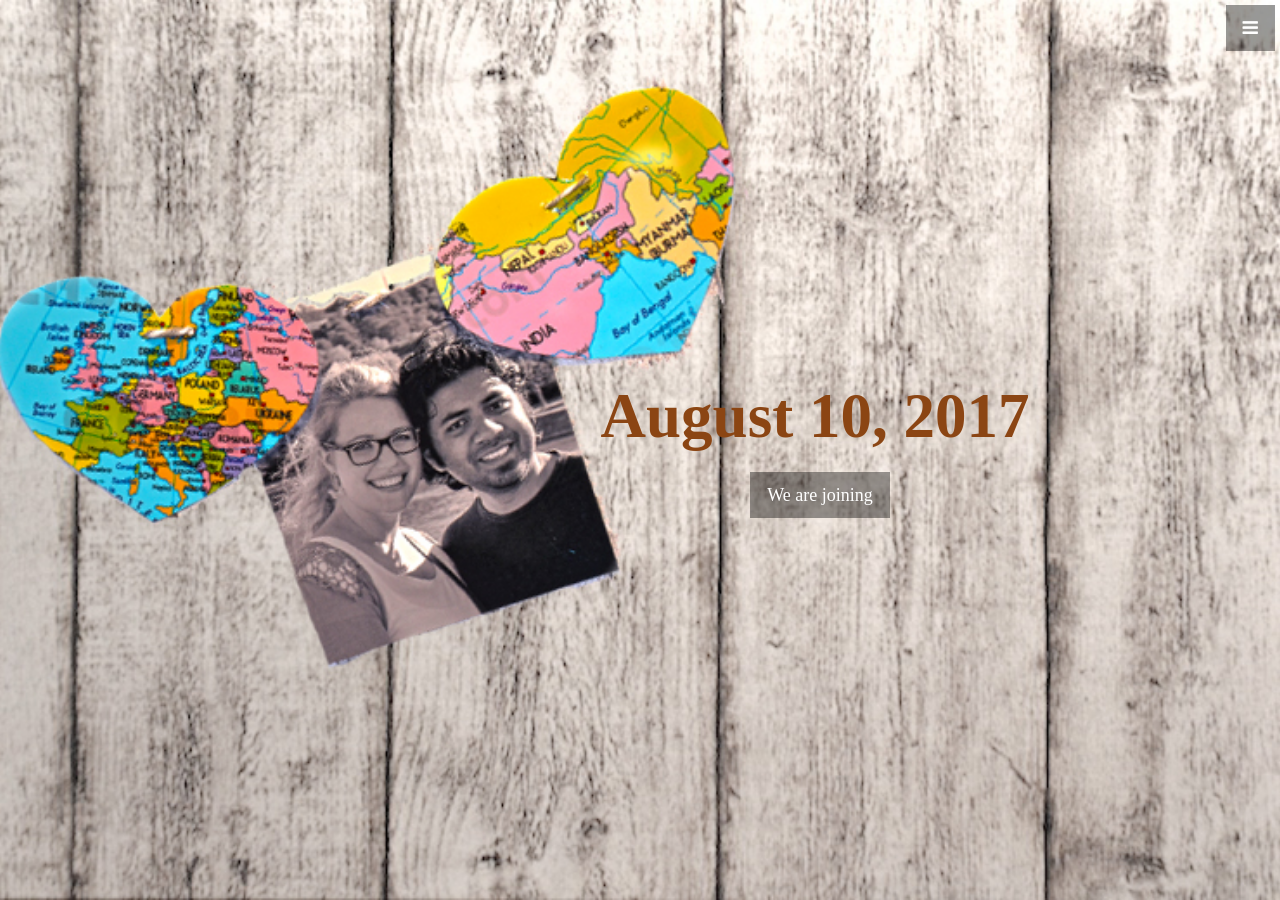
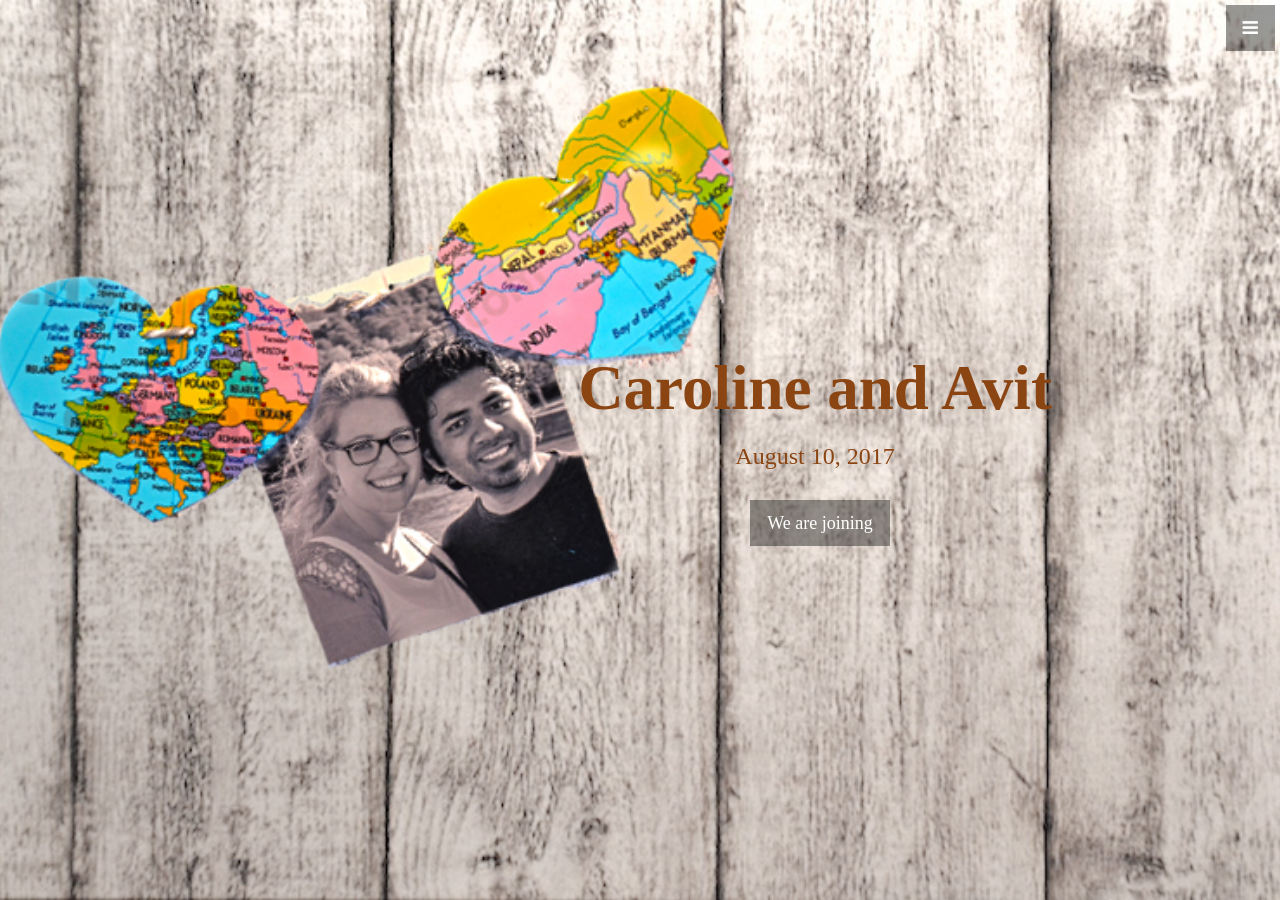
Before and after one commit to MonchiLin/carowedavit.github.io, a Jekyll site: the page built from index.html, in a window 1280 px wide and 900 px high. Built offline with Jekyll 4.4.1, drawn with Linux system fonts in a browser that asks for light colours.

Commit message:
front page updated

```diff
--- a/_includes/header.html
+++ b/_includes/header.html
@@ -1,6 +1,7 @@
 <header id="top" class="header">
   <div class="text-vertical-center">
-    <h1>August 10, 2017</h1>
+    <h1>Caroline and Avit</h1>
+    <h3>August 10, 2017</h3>
     <br>
     <a href="#about" class="btn btn-dark btn-lg">We are joining</a>
   </div>
```
